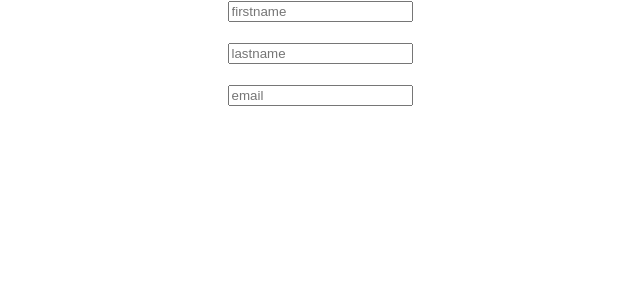
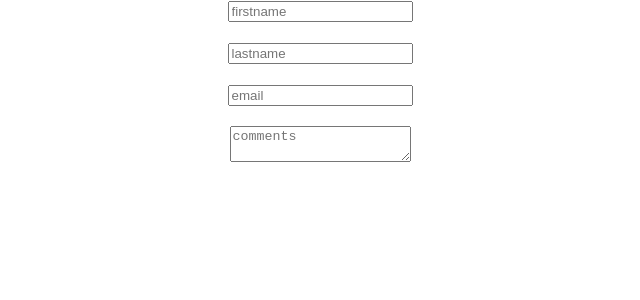
Before and after one commit to Prachi24599/form-app-react, a React (Create React App) app: page / in a window 1280 px wide. Shown: the top 300 px of the page, without its empty margins (320-960 px from the left). Built offline with nearby package versions, Linux system fonts and the light colour scheme.

Commit message:
textarea added

```diff
--- a/src/App.js
+++ b/src/App.js
@@ -21,14 +21,15 @@ function App() {
     firstName: "",
     lastName: "",
     email: "",
+    comments: "",
   });
   function changeHandler(event) {
     setFormData(function (prevFormData) {
       return { ...prevFormData, [event.target.name]: event.target.value };
     });
   }
+  console.log(formData);
 
-  console.log(formData);
   return (
     <div className="App">
       <form>
@@ -57,6 +58,14 @@ function App() {
           name="email"
           value={formData.email}
         />
+        <br />
+        <br />
+        <textarea
+          placeholder="comments"
+          onChange={changeHandler}
+          name="comments"
+          value={formData.comments}
+        />
       </form>
     </div>
   );
```
